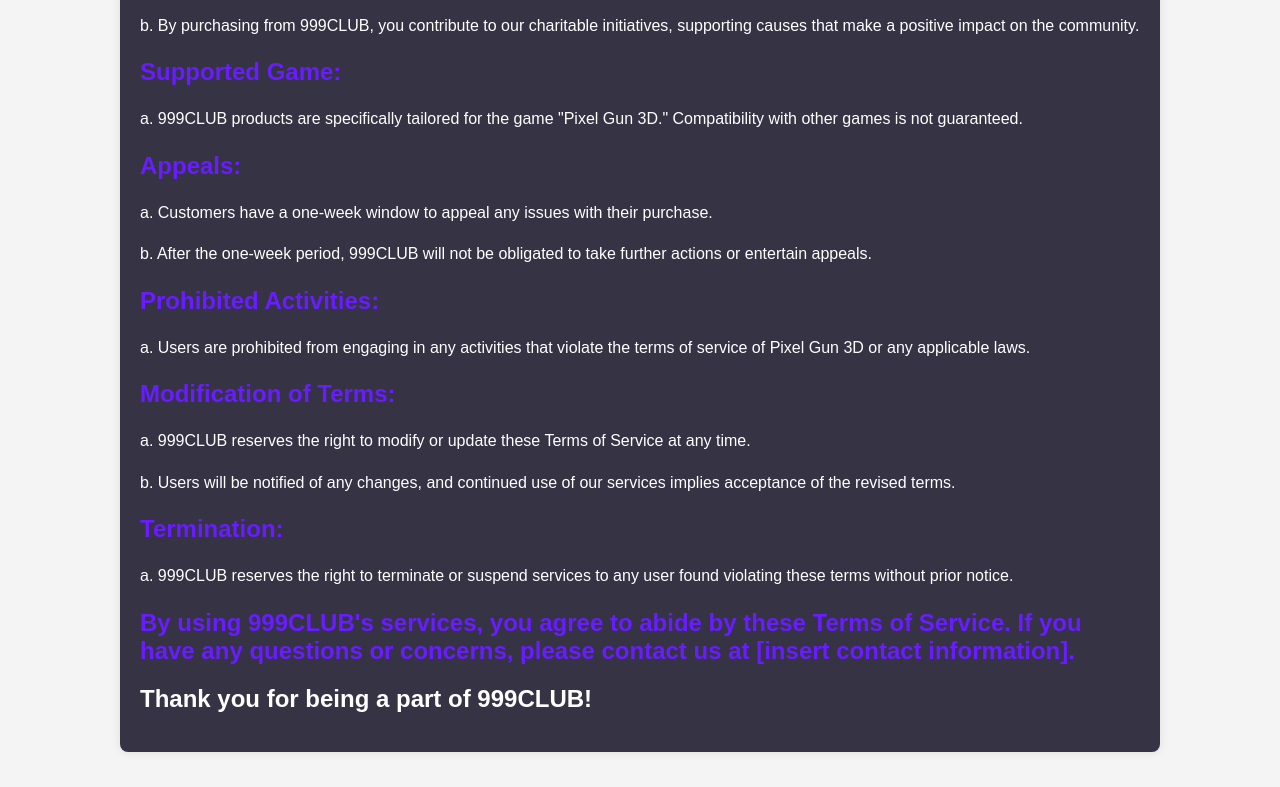
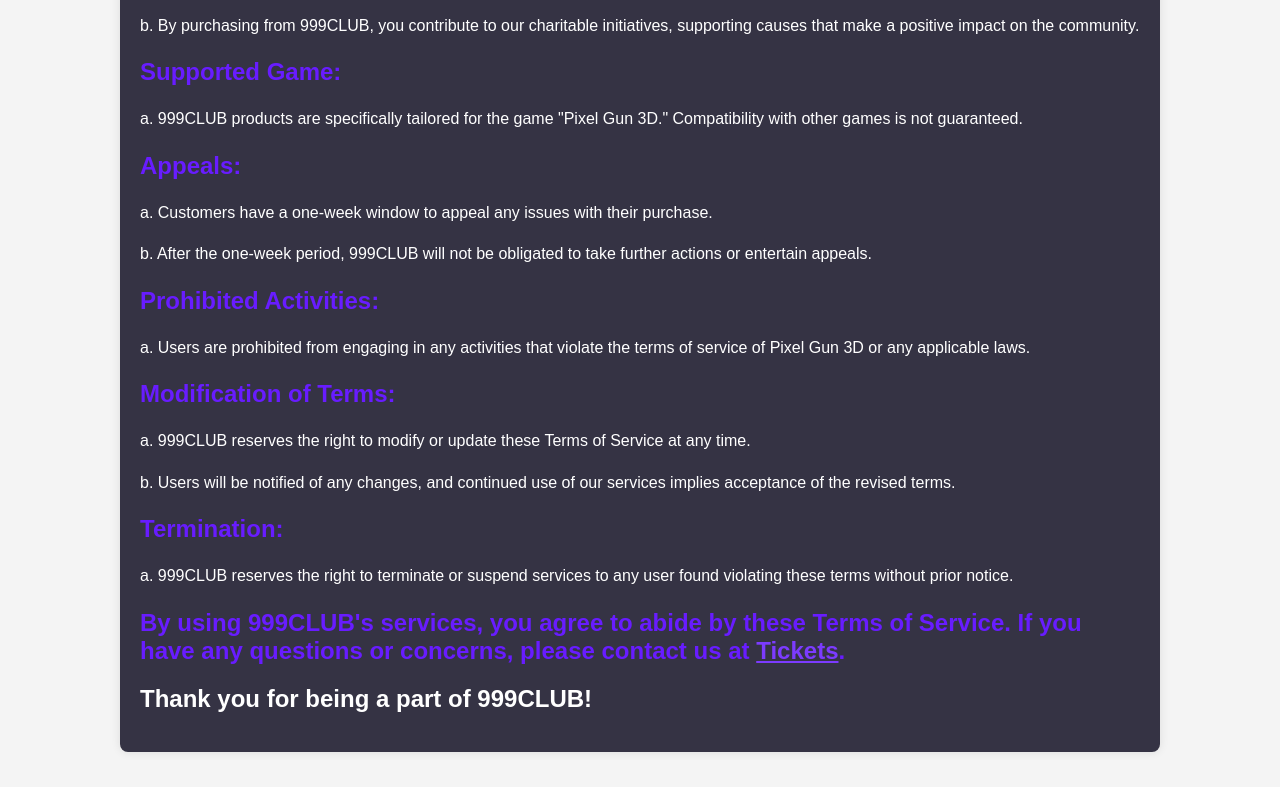
Before and after one commit to 999ClubManager/999clubtos, a plain HTML site: page index.html in a window 1280 px wide. Shown: the part 584-1371 px from the top of the page. Drawn offline with Linux system fonts and the light colour scheme.

Commit message:
Update index.html

```diff
--- a/index.html
+++ b/index.html
@@ -51,6 +51,19 @@
             bottom: 0;
             width: 100%;
         }
+
+        a {
+            color: #7c3bff; /* Normal link color */
+        }
+        a:visited {
+            color: #7757eb; /* Visited link color */
+        }
+        a:hover {
+            color: #680fdb; /* Hover link color */
+        }
+        a:active {
+            color: #34107d; /* Active link color */
+        }
     </style>
 </head>
 <body>
@@ -90,7 +103,7 @@
     <h2>Termination:</h2>
     <p>a. 999CLUB reserves the right to terminate or suspend services to any user found violating these terms without prior notice.</p>
 
-    <h2>By using 999CLUB's services, you agree to abide by these Terms of Service. If you have any questions or concerns, please contact us at [insert contact information].</h2>
+    <h2>By using 999CLUB's services, you agree to abide by these Terms of Service. If you have any questions or concerns, please contact us at <a href="https://discord.com/channels/932616135151599667/1058074551898095796">Tickets</a>.</h2>
 
     <h1>Thank you for being a part of 999CLUB!</h1>
     </footer>
```
